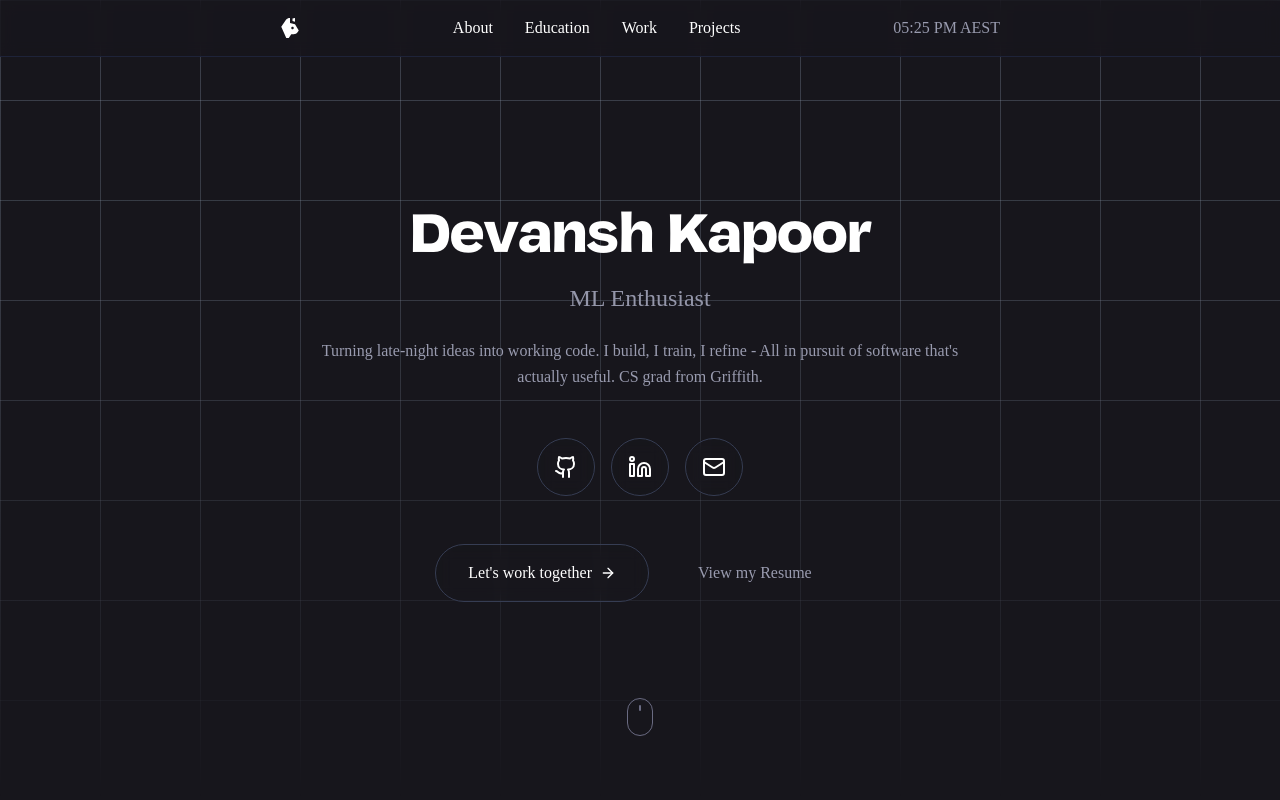
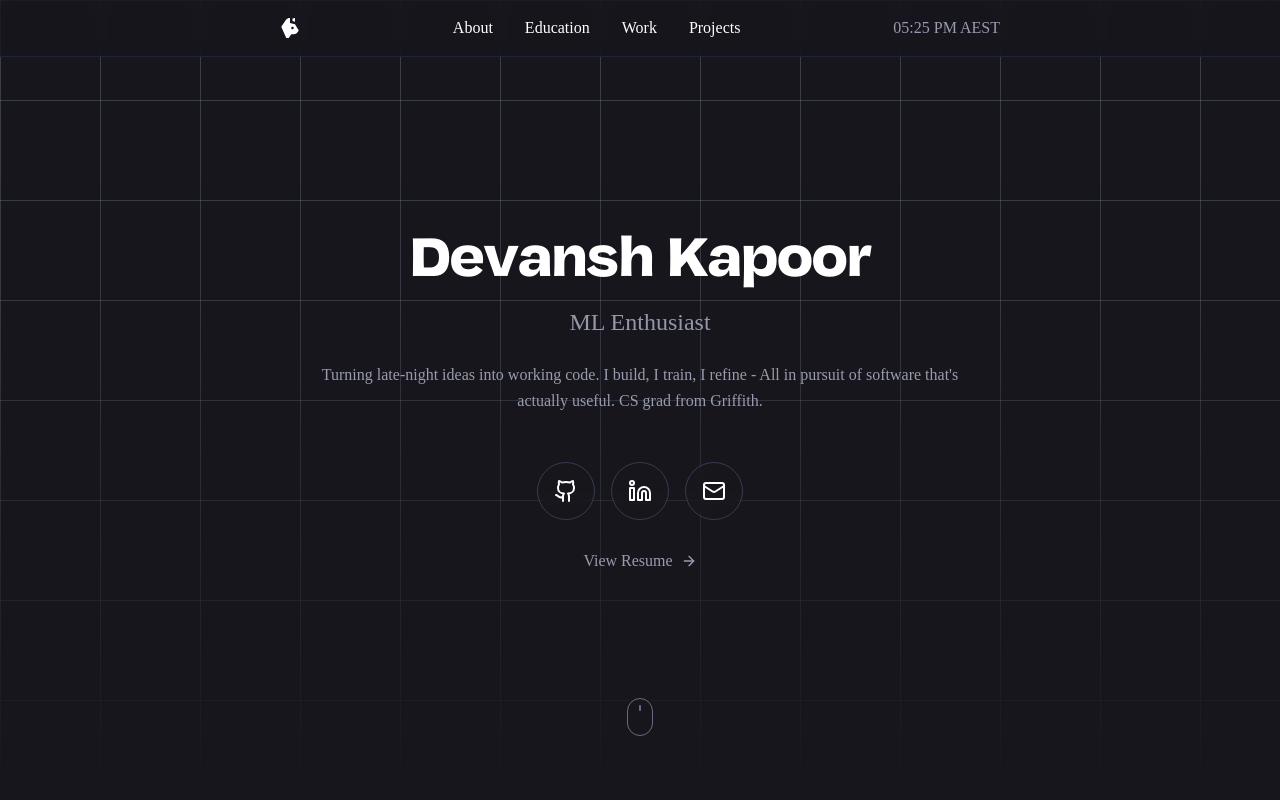
Before and after one commit to devanshkp/portfolio, a React (Vite) app: page / in a window 1280 px wide. Shown: the top 800 px of the page. Built offline with nearby package versions, Linux system fonts and the light colour scheme; a web font is replaced by a local one.

Commit message:
changed mobile components slightly

```diff
--- a/src/pages/Home.jsx
+++ b/src/pages/Home.jsx
@@ -236,7 +236,7 @@ const Home = () => {
               </div>
 
               {/* Social Links */}
-              <div className="flex justify-center space-x-4 mb-8 md:mb-12">
+              <div className="flex justify-center space-x-4 mb-6 md:mb-6">
                 <a
                   href="https://github.com/devanshkp/"
                   className="group relative p-3 md:p-4 rounded-full transition-all duration-300 border border-border-secondary hover:border-text-primary hover:shadow-lg hover:shadow-blue-500/20 bg-background-nav/50 backdrop-blur-sm hover:scale-110"
@@ -273,23 +273,17 @@ const Home = () => {
                 </a>
               </div>
 
-              {/* CTA Button - Hide "Let's work together" on mobile */}
+              {/* Resume */}
               <div className="flex flex-col sm:flex-row gap-4 justify-center items-center">
-                <a
-                  href="mailto:hello@devansh.kp@outlook.com"
-                  className="hidden md:inline-flex px-8 py-4 rounded-full transition-all duration-300 group border border-border-secondary hover:bg-text-primary hover:text-background-primary items-center justify-center hover:shadow-lg hover:scale-105 bg-background-nav/50 backdrop-blur-sm"
-                >
-                  Let's work together
-                  <ArrowRight className="w-4 h-4 inline-block ml-2 group-hover:translate-x-1 transition-transform text-current" />
-                </a>
                 <a
                   href="https://drive.google.com/file/d/1EV7j6v1AqeVic54YIpfWG94guPpH6B84/view?usp=sharing"
                   aria-label="Resume PDF"
                   target="_blank"
                   rel="noopener noreferrer"
-                  className="px-6 md:px-8 py-3 md:py-4 rounded-full transition-all duration-300 group border border-transparent hover:border-border-secondary inline-flex items-center justify-center text-text-muted hover:text-text-primary"
+                  className="px-6 md:px-8 py-1 md:py-1 rounded-full transition-all duration-300 group border border-transparent inline-flex items-center justify-center text-text-muted hover:text-text-primary"
                 >
-                  View my Resume
+                  View Resume
+                  <ArrowRight className="hidden md:inline-block w-4 h-4 ml-2 group-hover:translate-x-0.5 transition-transform text-current" />
                 </a>
               </div>
             </div>
@@ -607,7 +601,7 @@ const Home = () => {
         {/* Scroll to Top Button */}
         <button
           onClick={scrollToTop}
-          className={`fixed bottom-8 z-50 rounded-sm transition-all duration-300 border border-border-secondary bg-background-primary/50 backdrop-blur-md hover:border-border-active hover:bg-background-lighter hover:text-text-primary group inline-flex items-center px-2 py-2 gap-x-2 text-text-secondary ${
+          className={`fixed bottom-8 z-50 rounded-md md:rounded-sm transition-all duration-300 border border-border-secondary bg-background-primary/75 backdrop-blur-md hover:border-border-active hover:bg-background-lighter hover:text-text-primary group inline-flex items-center px-2 py-2 gap-x-2 text-text-secondary ${
             showScrollTop
               ? "opacity-100 translate-y-0"
               : "opacity-0 translate-y-4 pointer-events-none"
@@ -617,8 +611,8 @@ const Home = () => {
           }}
           aria-label="Scroll to top"
         >
-          <ChevronUp className="w-3.5 h-3.5 group-hover:scale-110 duration-300 transition-transform group-hover:-translate-y-0.25" />
-          Back to top
+          <ChevronUp className="w-6 h-6 md:w-3.5 md:h-3.5 group-hover:scale-110 duration-300 transition-transform group-hover:-translate-y-0.25" />
+          <a className="hidden md:inline-block">Back to top</a>
         </button>
       </div>
     </div>
```
